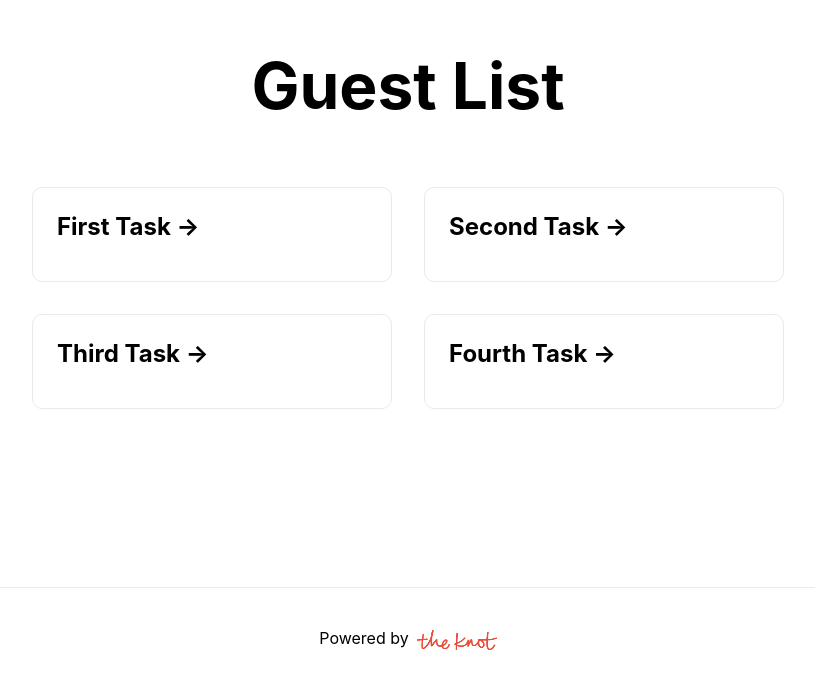
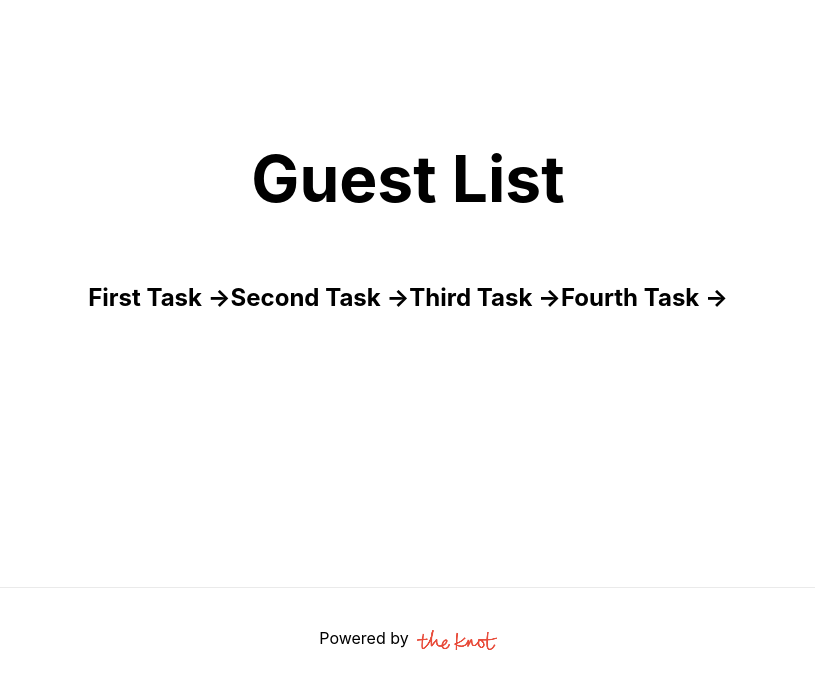
Before and after one commit to YaniraP/next, a Next.js app in the folder next/: page / in a window 1280 px wide. Shown: the part 113-800 px from the top of the page, without its empty margins (232-1047 px from the left). Built offline with nearby package versions, Linux system fonts and the light colour scheme.

Commit message:
feat: fetching & Redendering data First Task

```diff
--- a/next/package.json
+++ b/next/package.json
@@ -11,7 +11,8 @@
   "dependencies": {
     "next": "11.0.1",
     "react": "17.0.2",
-    "react-dom": "17.0.2"
+    "react-dom": "17.0.2",
+    "swr": "^0.5.6"
   },
   "devDependencies": {
     "eslint": "7.29.0",
--- a/next/pages/api/guests/index.js
+++ b/next/pages/api/guests/index.js
@@ -1,8 +1,5 @@
 import { guests } from "../../../data/guests";
 
 export default function handler(req, res) {
-  const { id } = req.query;
-  const guest = guests.find(guest => guest.id == id);
-
-  res.status(200).json(guest);
+  res.status(200).json(guests);
 }
--- a/next/pages/index.js
+++ b/next/pages/index.js
@@ -1,7 +1,9 @@
 import Head from 'next/head';
 import Image from 'next/image';
 import styles from '../styles/Home.module.css';
+import Link from 'next/link';
 
+//TODO: fix card's style
 export default function HomePage() {
   return (
     <div className={styles.container}>
@@ -15,29 +17,36 @@ export default function HomePage() {
         <h1 className={styles.title}>Guest List</h1>
 
         <div className={styles.grid}>
-          <a href='https://nextjs.org/docs' className={styles.card}>
+          <Link href='/task1' className={styles.card}>
+            <a>
               <h2>First Task &rarr;</h2>
-            {/* <p></p> */}
             </a>
+          </Link>
 
-          <a href='https://nextjs.org/learn' className={styles.card}>
+          <Link
+            href='https://nextjs.org/learn'
+            className={styles.card}
+            className='link'>
+            <a>
               <h2>Second Task &rarr;</h2>
-            {/* <p></p> */}
             </a>
+          </Link>
 
-          <a
+          <Link
             href='https://github.com/vercel/next.js/tree/master/examples'
             className={styles.card}>
+            <a>
               <h2>Third Task &rarr;</h2>
-            {/* <p></p> */}
             </a>
+          </Link>
 
-          <a
+          <Link
             href='https://vercel.com/new?utm_source=create-next-app&utm_medium=default-template&utm_campaign=create-next-app'
             className={styles.card}>
+            <a>
               <h2>Fourth Task &rarr;</h2>
-            {/* <p></p> */}
             </a>
+          </Link>
         </div>
       </main>
 
@@ -48,7 +57,12 @@ export default function HomePage() {
           rel='noopener noreferrer'>
           Powered by{' '}
           <span className={styles.logo}>
-            <Image src='/the_Knot_Logo_full.png' alt='The Knot Logo' width={80} height={20} />
+            <Image
+              src='/the_Knot_Logo_full.png'
+              alt='The Knot Logo'
+              width={80}
+              height={20}
+            />
           </span>
         </a>
       </footer>
```
Also changed, not shown: next/components/guest.js (added, +12 -0 lines), next/pages/guests/[id].js (+19 -0 lines), next/pages/task1/index.js (added, +21 -0 lines), next/public/vercel.svg (deleted), 1 other file (tests, documents, lock files or other folders). Lines whose indentation alone changed are shown as unchanged.
